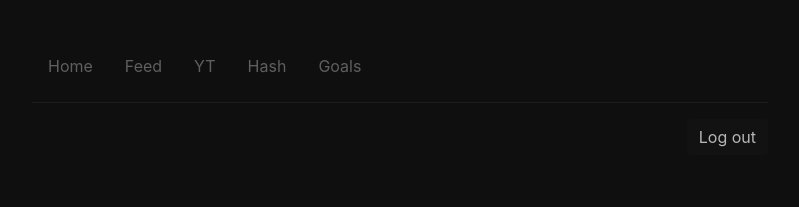
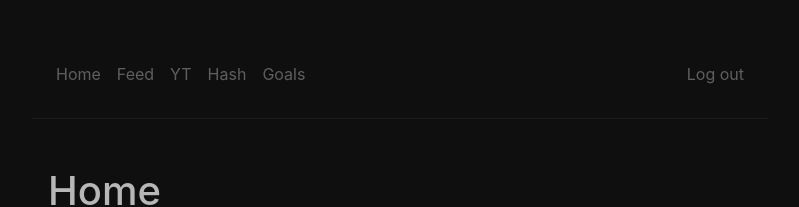
Before and after one commit to ldcu/Feed, a React (Create React App) app in the folder client/: page / in a window 1280 px wide. Shown: the part 242-449 px from the top of the page, without its empty margins (240-1039 px from the left). Built offline with nearby package versions, Linux system fonts and the light colour scheme; no server answers; sample sign-in values are in the browser's storage.

Commit message:
23478bb639dc6f5b155d3e6e2ad60137

```diff
--- a/client/src/App.js
+++ b/client/src/App.js
@@ -11,6 +11,7 @@ import Yt from "./pages/yt";
 import Login from './pages/login';
 import NotFound from "./pages/not-found";
 import Button from "react-bootstrap/Button";
+import Navbar from "react-bootstrap/Navbar";
 
 const checkAuth = () => {
   const access_token = localStorage.getItem('access_token'); // Get "access_token".`
@@ -51,7 +52,9 @@ const AuthRoute = ({ component: Component, ...rest }) => (
 						<h1><div align="center"><a href="/" className="logo-text">g</a></div></h1>
 					</header>
 
-					<Nav variant="pills" activeKey="1">
+					<Navbar variant="dark">
+					<Navbar.Collapse>
+					<Nav variant="pills" activeKey="1" className="mr-auto">
 						<Nav.Item>
 							<Nav.Link eventKey="2" href="/home" title="Home" className="link">
 								Home
@@ -83,13 +86,17 @@ const AuthRoute = ({ component: Component, ...rest }) => (
 						</Nav.Item>
 					</Nav>
 
-					{/* Log out button. */}
+					<Nav className="justify-content-end">
+					<Nav.Item>
+							<Nav.Link eventKey="4" href="/" title="Goals" className="link" onClick={handleSubmit}>
+								Log out
+							</Nav.Link>
+						</Nav.Item>
+					</Nav>
+					</Navbar.Collapse>
+					</Navbar>
+
 					<hr className="half-rule" />
-					<div align="right">
-					<Link to="/">
-					<Button variant="primary" size="m" type="submit" onClick={handleSubmit}>Log out</Button>
-					</Link>
-					</div>
 
 				</div>
       <Component {...props} />
--- a/client/src/css/global.css
+++ b/client/src/css/global.css
@@ -73,11 +73,11 @@ body {
 /* Link color. ---------------------------------------------------------------------------------------------------- */
 
 .link {
-	color: #5f5f5f;
+	color: #5f5f5f !important;
 }
 
 .link:hover {
-	color: #b7b7b7;
+	color: #b7b7b7 !important;
 	text-decoration: none;
 }
 
```
